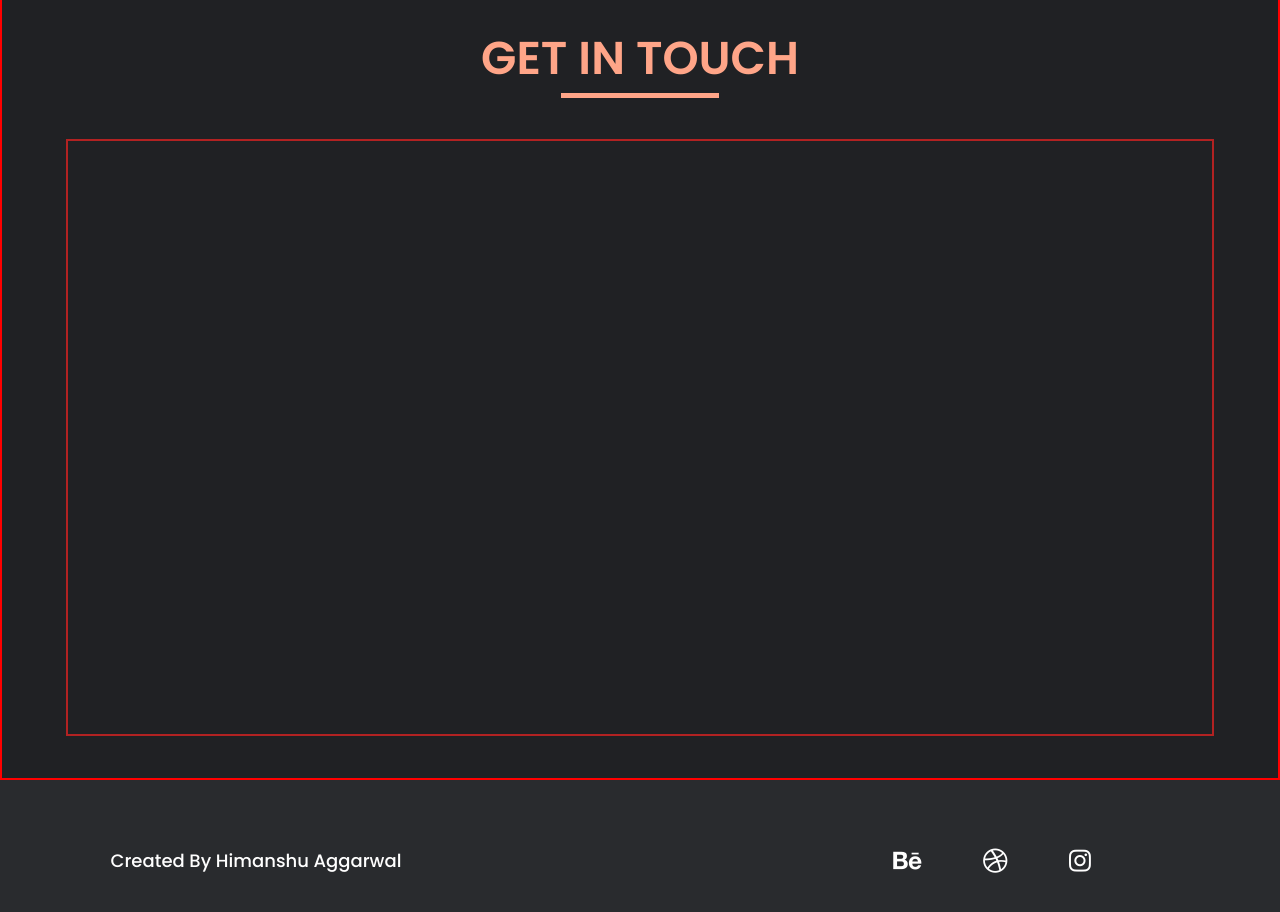
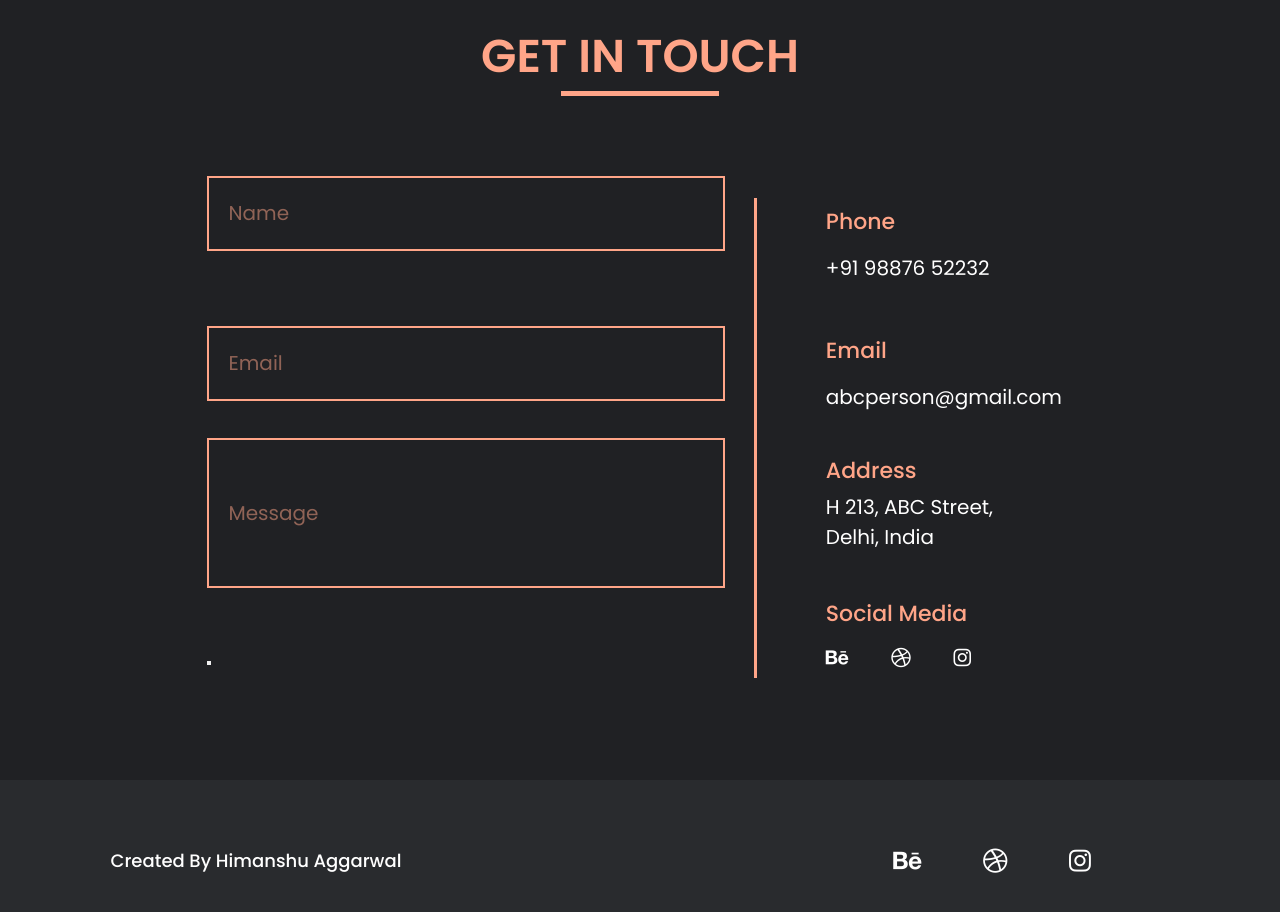
Before and after one commit to HimanshuAggarwal1404/2022B5A30848, a React (Vite) app: page / in a window 1280 px wide. Shown: the part 4140-5052 px from the top of the page. Built offline with nearby package versions, Linux system fonts and the light colour scheme.

Commit message:
added form

```diff
--- a/package.json
+++ b/package.json
@@ -17,7 +17,7 @@
     "react": "^18.2.0",
     "react-animated-cursor": "^2.11.2",
     "react-dom": "^18.2.0",
-    "react-router-dom": "^6.21.3"
+    "react-router-dom": "^6.22.0"
   },
   "devDependencies": {
     "@types/react": "^18.2.43",
--- a/src/Pages/Home.jsx
+++ b/src/Pages/Home.jsx
@@ -507,18 +507,74 @@ aliqua. Ut enim ad minim veniam."
           </div>
         </motion.div>
         <motion.div
-        initial={{ x: 1000 }}
-        whileInView={{ x: 0 }}
-        viewport={{ once: true }}
-        transition={{ duration: 0.4 }}
-        className={styles.contactSection}
+          initial={{ x: 1000 }}
+          whileInView={{ x: 0 }}
+          viewport={{ once: true }}
+          transition={{ duration: 0.4 }}
+          className={styles.contactSection}
         >
           <div className={styles.contactTitle}>
             <div className={styles.contactTitleText}>GET IN TOUCH</div>
             <div className={styles.contactTitleUnderline}></div>
           </div>
-          <div className={styles.contactform}></div>
+          <div className={styles.contactform}>
+            <div className={styles.form}>
+              <div className={styles.formInput}>
+                <input className={styles.inputField} placeholder="Name"></input>
+              </div>
+              <div className={styles.formInput}>
+                <input
+                  className={styles.inputField}
+                  placeholder="Email"
+                ></input>
+              </div>
+              <div className={styles.formInput}>
+                <input
+                  className={styles.inputField}
+                  placeholder="Message"
+                  style={{ height: "100%" }}
+                ></input>
+              </div>
+              <div className={styles.formInput}>
+                <button className={styles.formButton}>
 
+                </button>
+              </div>
+            </div>
+            <div className={styles.line}></div>
+            <div className={styles.contactInfo}>
+              <div className={styles.contactField}>
+                <div className={styles.contactFieldTitle}>Phone</div>
+                <div className={styles.contactFieldContent}>
+                  +91 98876 52232
+                </div>
+              </div>
+              <div className={styles.contactField}>
+                <div className={styles.contactFieldTitle}>Email</div>
+                <div className={styles.contactFieldContent}>
+                  abcperson@gmail.com
+                </div>
+              </div>
+              <div className={styles.contactField}>
+                <div className={styles.contactFieldTitle}>Address</div>
+                <div className={styles.contactFieldContent}>
+                  H 213, ABC Street, Delhi, India
+                </div>
+              </div>
+              <div className={styles.contactField}>
+                <div className={styles.contactFieldTitle}>Social Media</div>
+                <div
+                  className={styles.contactFieldContent}
+                  style={{ width: "70%" }}
+                >
+                  {" "}
+                  <i class="fa-brands fa-behance"></i>
+                  <i class="fa-brands fa-dribbble"></i>
+                  <i class="fa-brands fa-instagram"></i>
+                </div>
+              </div>
+            </div>
+          </div>
         </motion.div>
         <Footer />
       </div>
--- a/src/Styles/Home.module.scss
+++ b/src/Styles/Home.module.scss
@@ -9,7 +9,6 @@
         width: 100vw;
         justify-content: space-evenly;
         align-items: center;
-        border: 2px solid red;
         .contactTitle{
             color: #FFA588;
             font-family: "Poppins";
@@ -38,9 +37,98 @@
             width: 90%;
             display: flex;
             flex-direction: row;
-            justify-content: space-evenly;
+            justify-content: center;
             align-items: center;
-            border:  2px solid firebrick;
+            .form{
+                // background-color: #fff;
+                height: 100%;
+                width: 50%;
+                // background-color: orange;
+                display: flex;
+                flex-direction: column;
+                justify-content: center;
+                align-items: center;
+                .formInput{
+                    width: 90%;
+                    height: 30%;
+                    display: flex;
+                    flex-direction: column;
+                    justify-content: space-evenly;
+                    align-items: flex-start;
+                    // background-color: blue;
+                    .inputField{
+                        padding-left: 20px;
+                        width: 100%;
+                        height: 50%;
+                        background-color: #202124;
+                        border: 2px solid #FFA588;
+                        color: #FFA588;
+                        font-family: "Poppins";
+                        font-size: 20px;
+                        font-style: normal;
+                        font-weight: 400;
+                        line-height: normal;
+                        &::placeholder{
+                            color: #FFA588;
+                            opacity: 0.5;
+                        }
+                        &:focus{
+                            outline: none;
+                        }
+                    }
+                }
+
+            }
+            .line{
+                height: 80%;
+                width: 3px;
+                background-color: #FFA588;
+            }
+            .contactInfo{
+                height: 90%;
+                width: 30%;
+                // background-color: red;
+                display: flex;
+                flex-direction: column;
+                justify-content: space-evenly;
+                align-items: center;
+                .contactField{
+                    width: 60%;
+                    height: 20%;
+                    // background-color: violet;
+                    display: flex;
+                    flex-direction: column;
+                    justify-content: space-evenly;
+                    align-items: flex-start;
+                    .contactFieldTitle{
+                        color: #FFA588;
+                        font-family: "Poppins";
+                        font-size: 22px;
+                        font-style: normal;
+                        font-weight: 500;
+                        line-height: normal;
+                    }
+                    .contactFieldContent{
+                        color: #FFF;
+                        font-family: "Poppins";
+                        font-size: 20px;
+                        font-style: normal;
+                        font-weight: 400;
+                        line-height: normal;
+                        display: flex;
+                        flex-direction: row;
+                        justify-content: space-between;
+                        align-items: center;
+                        i{
+                            transition: 0.3s ease-in-out;
+                            &:hover{
+                                color: #FFA588;
+                            }
+                        }
+
+                    }
+                }
+            }
         }
     }
 
```
Also changed, not shown: src/Pages/About.jsx (added, +13 -0 lines), 1 other file (tests, documents, lock files or other folders).
